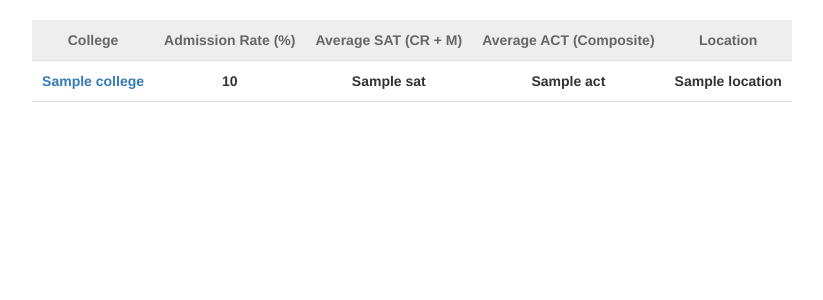
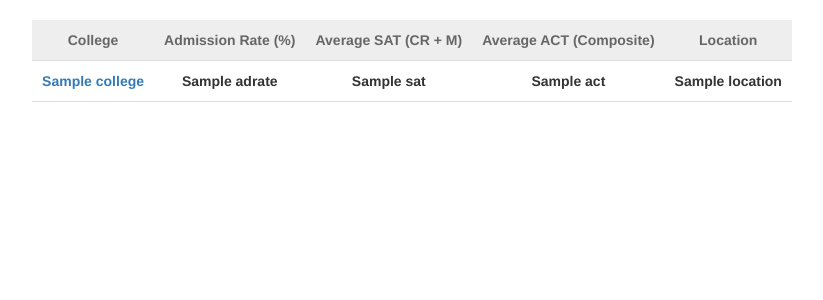
Before and after one commit to emmaling27/college-consolidator, a Flask app: template templates/mycolleges.html in a window 1280 px wide. Shown: the part 52-352 px from the top of the page, without its empty margins (228-1051 px from the left). Run offline with Flask 2, Linux system fonts and the light colour scheme; the template is opened without the code that fills it: most values are stand-ins (such as "Sample title", 1, 10 or a date in 2020); lists and menus that the app fills with data are empty; some libraries are stand-ins or nearby versions.

Commit message:
fixed rounding in mycolleges table

```diff
--- a/application.py
+++ b/application.py
@@ -314,6 +314,9 @@ def mycolleges():
 
     # get colleges from user's table
     colleges = db.execute("SELECT * FROM :user_id", user_id=str(session["user_id"]))
+    for college in colleges:
+        if college["adrate"] != "NULL":
+            college["adrate"] = round(float(college["adrate"] *100), 1)
 
     return render_template("mycolleges.html", colleges=colleges)
 
--- a/templates/mycolleges.html
+++ b/templates/mycolleges.html
@@ -16,7 +16,7 @@
         {% for college in colleges -%}
         <tr>
             <th style="text-align: left"><a href=http://{{college.url}} target="_blank">{{ college.name }}</a></th>
-            <th>{{ college.adrate * 100 }}</th>
+            <th>{{ college.adrate }}</th>
             <th>{{ college.SAT }}</th>
             <th>{{ college.ACT }}</th>
             <th>{{ college.location }}</th>
```
